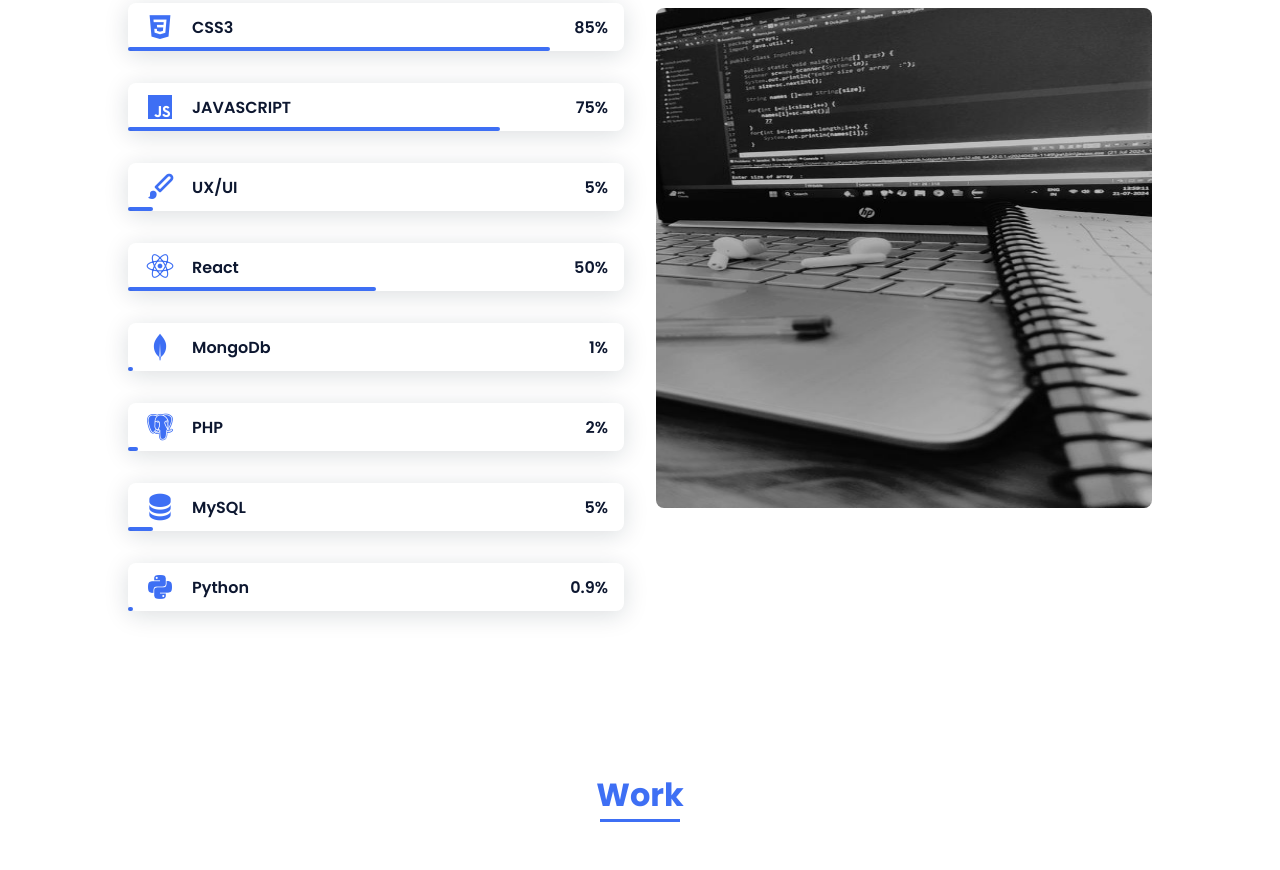
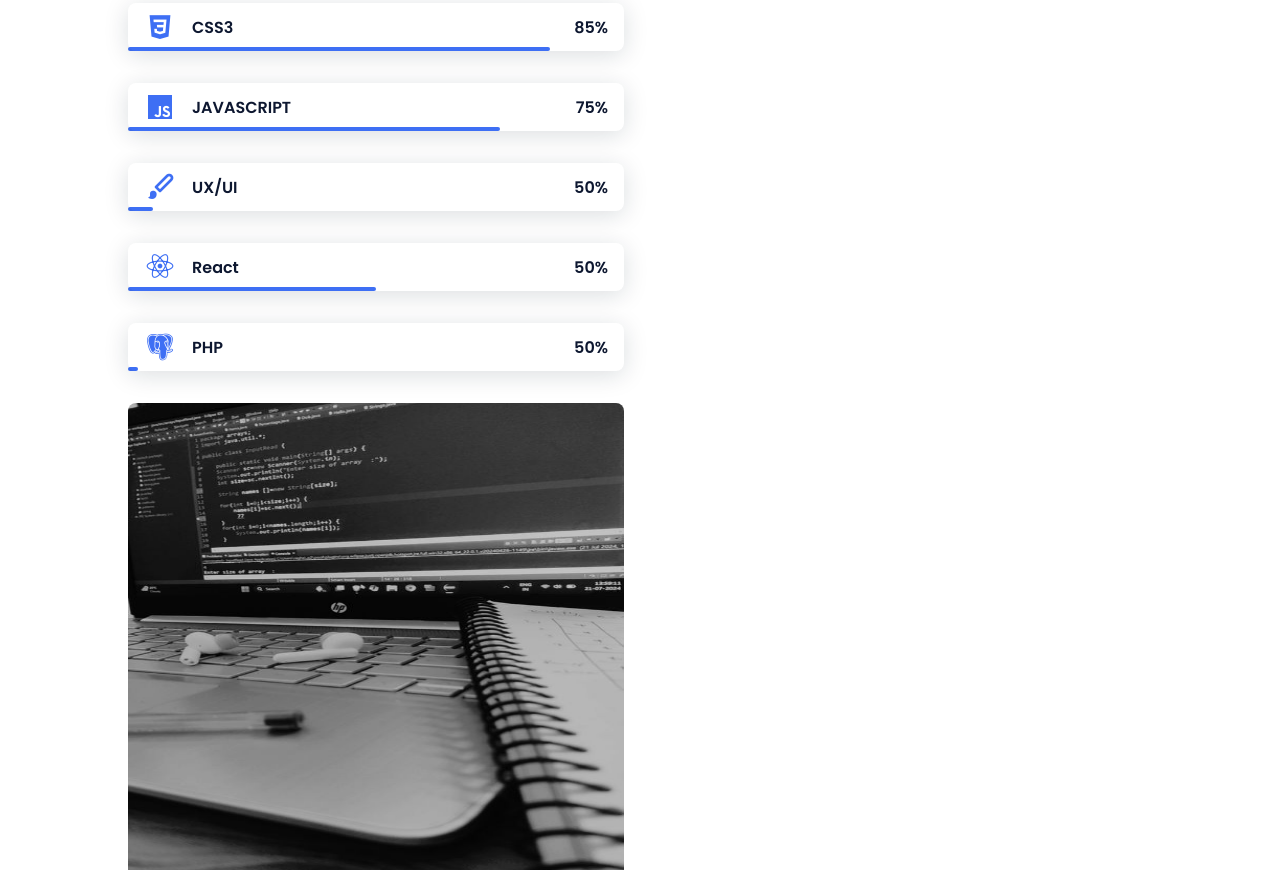
Before and after one commit to Sprime05/Sprime05.github.io, a plain HTML site: page index.html in a window 1280 px wide. Shown: the part 1640-2510 px from the top of the page. Drawn offline with nearby package versions, Linux system fonts and the light colour scheme.

Commit message:
Update index.html

```diff
--- a/index.html
+++ b/index.html
@@ -48,9 +48,9 @@
                 </div>
 
                 <div class="home__social">
-                    <a href="https://www.instagram.com/the_animal.in.human_form/" class="home__social-icon"><i class='bx bxl-instagram'></i></a>
+                    <a href="https://www.instagram.com/oba.legacy/" class="home__social-icon"><i class='bx bxl-instagram'></i></a>
                     <a href="https://web.facebook.com/profile.php?id=100082644304958" class="home__social-icon"><i class='bx bxl-facebook'></i></a>
-                    <a href="https://www.snapchat.com/its_alienboi" class="home__social-icon"><i class='bx bxl-snapchat'></i></a>
+                    <a href="https://t.snapchat.com/gD1OqvZd" class="home__social-icon"><i class='bx bxl-snapchat'></i></a>
                 </div>
 
                 <div class="home__img">
@@ -116,7 +116,7 @@
                                 <span class="skills__name">UX/UI</span>
                             </div>
                             <div class="skills__bar skills__ux"></div>
-                            <div><span class="skills__percentage">5%</span></div>
+                            <div><span class="skills__percentage">50%</span></div>
                         </div>
                         <div class="skills__data">
                             <div class="skills__names">
@@ -128,37 +128,12 @@
                         </div>
                         <div class="skills__data">
                             <div class="skills__names">
-                                <i class='bx bxl-mongodb skills__icon'></i>
-                                <span class="skills__name">MongoDb</span>
-                            </div>
-                            <div class="skills__bar skills__mongodb"></div>
-                            <div><span class="skills__percentage">1%</span></div>
-                        </div>
-                        <div class="skills__data">
-                            <div class="skills__names">
                                 <i class='bx bxl-postgresql skills__icon'></i>
                                 <span class="skills__name">PHP</span>
                             </div>
                             <div class="skills__bar skills__php"></div>
-                            <div><span class="skills__percentage">2%</span></div>
+                            <div><span class="skills__percentage">50%</span></div>
                         </div>
-                        <div class="skills__data">
-                            <div class="skills__names">
-                                <i class='bx bxs-data skills__icon'></i>
-                                <span class="skills__name">MySQL</span>
-                            </div>
-                            <div class="skills__bar skills__mysql"></div>
-                            <div><span class="skills__percentage">5%</span></div>
-                        </div>
-                        <div class="skills__data">
-                            <div class="skills__names">
-                                <i class='bx bxl-python skills__icon'></i>
-                                <span class="skills__name">Python</span>
-                            </div>
-                            <div class="skills__bar skills__python"></div>
-                            <div><span class="skills__percentage">0.9%</span></div>
-                        </div>
-                    </div>
 
                     <div>
                         <img src="coder3.jpg" alt="" class="skills__img">
@@ -198,8 +173,8 @@
             <p class="footer__title">Olorunseun</p>
             <div class="footer__social">
                 <a href="https://web.facebook.com/profile.php?id=100082644304958" class="footer__icon"><i class='bx bxl-facebook'></i></a>
-                <a href="https://www.instagram.com/the_animal.in.human_form/" class="footer__icon"><i class='bx bxl-instagram'></i></a>
-                <a href="https://twitter.com/bus4y0" class="footer__icon"><i class='bx bxl-twitter'></i></a>
+                <a href="https://www.instagram.com/oba.legacy/" class="footer__icon"><i class='bx bxl-instagram'></i></a>
+                <a href="https://x.com/bus4y0" class="footer__icon"><i class='bx bxl-twitter'></i></a>
             </div>
             <p class="footer__copy">&#169; SayoCodes . All rigths reserved</p>
         </footer>
```
